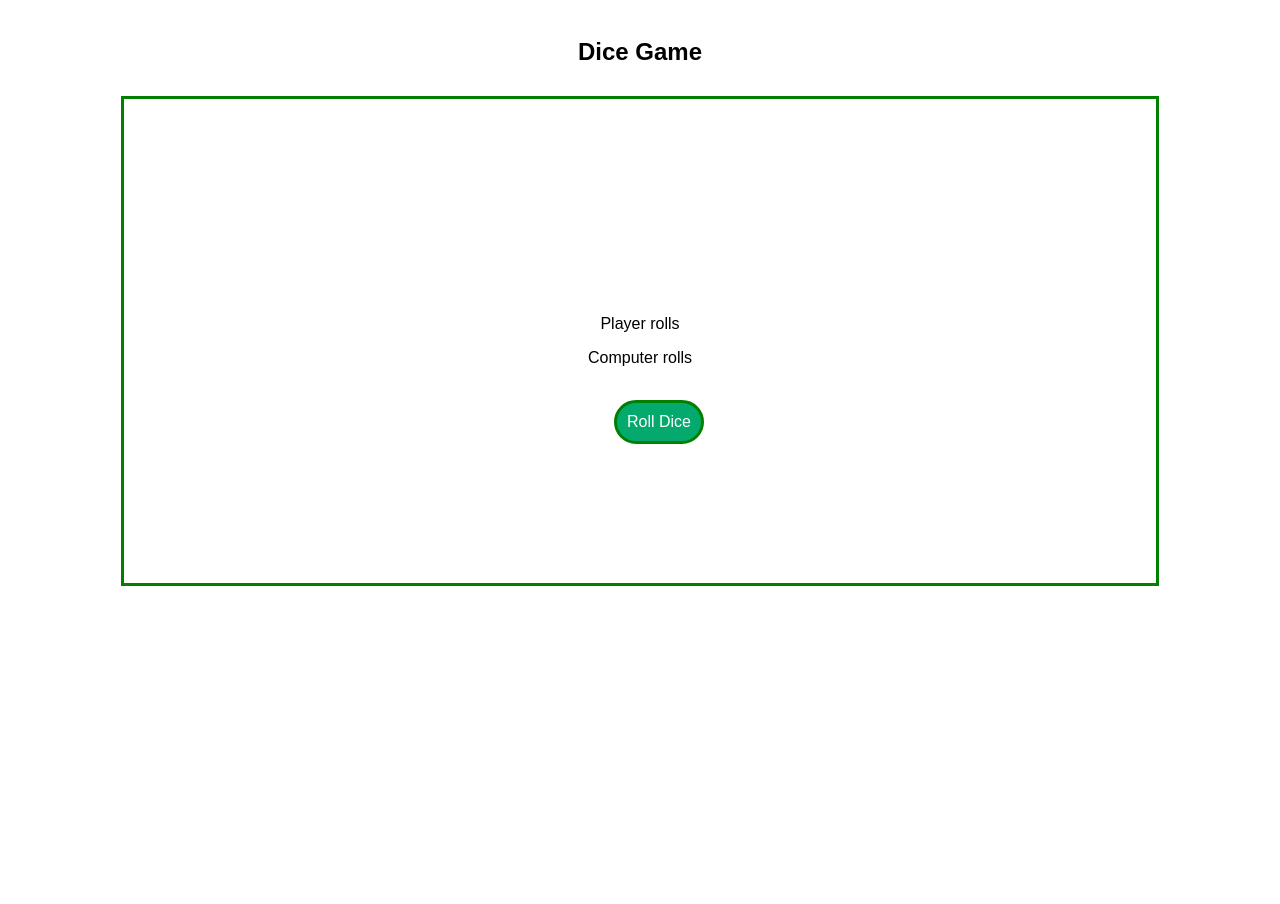
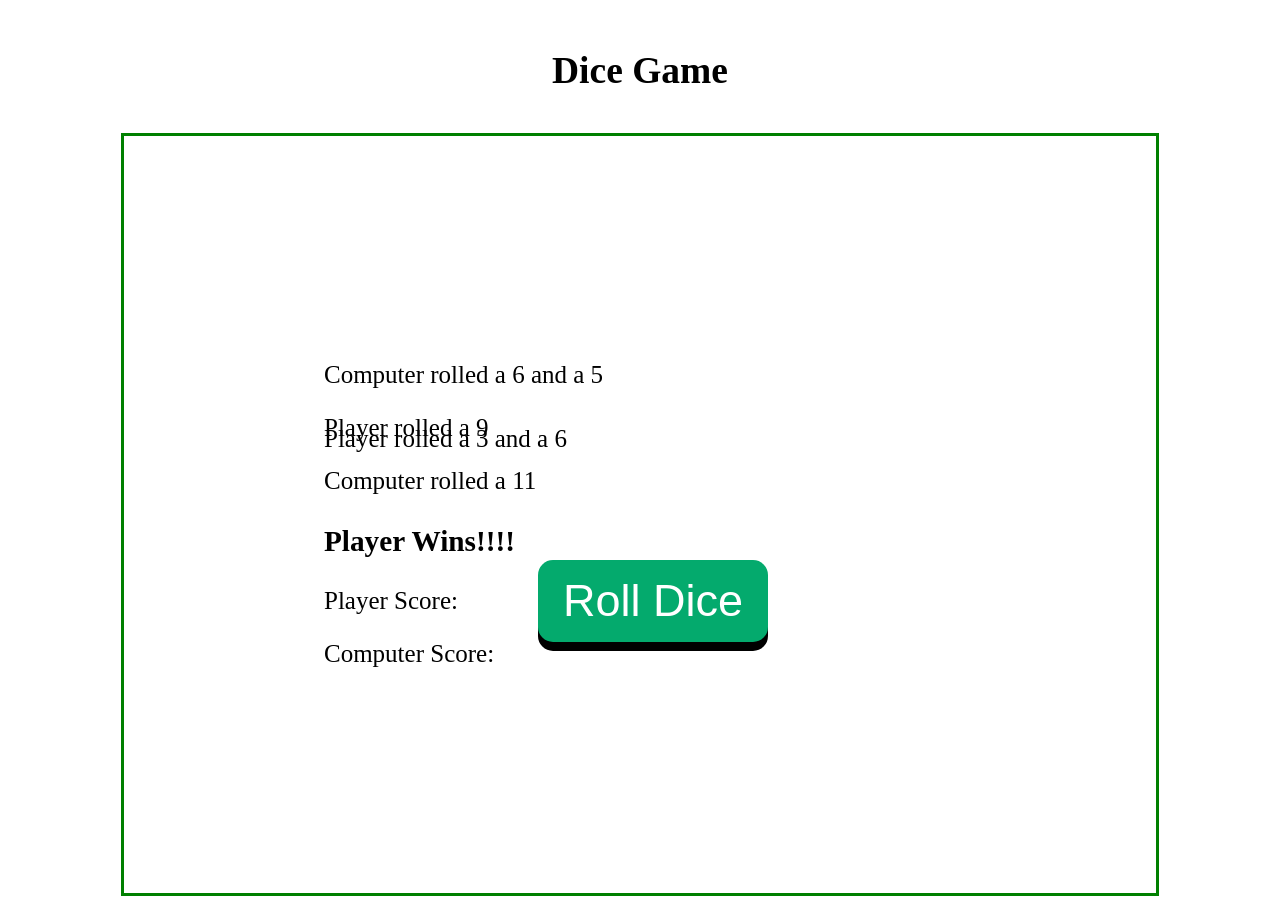
Before and after one commit to JahTheBuilder/Dice-Game, a plain HTML site: page index.html in a window 1280 px wide. Both pictures are taken after a click on the button "Roll Dice". Before the commit the page ends 800 px from the top, so only its background shows below. Drawn offline with Linux system fonts and the light colour scheme.

Commit message:
9:58 11/21/24

```diff
--- a/index.html
+++ b/index.html
@@ -11,12 +11,18 @@
             <h2>Dice Game</h2>
         </header>
         <main>
-        <button onclick="getElementById('playerDice').innerHTML=rollDice()">Roll Dice</button>
+        <button id ="rollButton">Roll Dice</button>
             <div id="rolls">
                 <p id="playerDice">Player rolls</p>
                 <p id="computerDice">Computer rolls</p>
+                <p id="playerTotal"></p>
+                <p id="computerTotal"></p>
+                <h3 id="winner"></h3>
+                <p id="playerScore">Player Score: </p>
+                <p id="computerScore">Computer Score: </p>
             </div>
         </main>
+        <footer></footer>
         <script src="script.js"></script>
     </body>
 </html>
--- a/script.js
+++ b/script.js
@@ -1 +1,72 @@
-function
+let playerRoll1 = 0;
+let playerRoll2 = 0;
+let computerRoll1 = 0;
+let computerRoll2 = 0;
+let playerTotal = 0;
+let computerTotal = 0;
+// let playerScore = 0;
+// let computerScore = 0;
+
+// displayRolls();
+
+function displayRolls() {
+
+    document.getElementById("playerDice").innerHTML = `Player rolled a ${playerRoll1} and a ${playerRoll2}`
+    document.getElementById("computerDice").innerHTML = `Computer rolled a ${computerRoll1} and a ${computerRoll2}`
+}
+
+
+document.getElementById("rollButton").addEventListener("click", rollDice);
+
+
+function playRound() {
+    rollDice();
+    displayRolls();
+    calculateScore();
+    displayResults();
+    determineWinner();
+    displayScores();
+}
+
+
+/********** function to generate random dice rolls *********/
+function rollDice() {
+    playerRoll1 = Math.floor(Math.random() * 6) + 1;
+    playerRoll2 = Math.floor(Math.random() * 6) + 1;
+    computerRoll1 = Math.floor(Math.random() * 6) + 1;
+    computerRoll2 = Math.floor(Math.random() * 6) + 1;
+    displayRolls();
+    calculateScore();
+    displayResults();
+    determineWinner();
+    displayScores();
+}
+
+// /********* function to calculate the result, determine winner, and update the score **********/ */
+function calculateScore() {
+    playerTotal = playerRoll1 + playerRoll2;
+    computerTotal = computerRoll1 + computerRoll2;
+}
+
+function displayResults() {
+    document.getElementById("playerTotal").innerHTML = `Player rolled a ${playerTotal}`;
+    document.getElementById("computerTotal").innerHTML = `Computer rolled a ${computerTotal}`;
+}
+
+function determineWinner() {
+    if (playerTotal > computerTotal) {
+        document.getElementById("winner").innerHTML = `Player Wins!!!!`;
+        playerScore += 1;
+    } else if (playerTotal < computerTotal) {
+        document.getElementById("winner").innerHTML = `Player Wins!!!!`;
+    } else if (playerTotal === computerTotal) {
+        document.getElementById("winner").innerHTML = `Player Wins!!!!`;
+    } else {
+        document.getElementById("winner").innerHTML = `Computer Wins!!!!`;
+    }
+}
+
+function displayScore() {
+
+
+}
--- a/style.css
+++ b/style.css
@@ -1,9 +1,10 @@
 body {
-    font-family:Arial, Helvetica, sans-serif
+    font-family: "Skranji", serif;
+    font-size: 25px;
 }
 
 header {
-    font-family: Arial;
+    font-family:  "Skranji", serif;
     padding: 10px;
     text-align: center;
 }
@@ -15,25 +16,38 @@ div {
     padding: 200px;
   }
 
-button {
-    margin: auto;
-    background-color: #04AA6D; /* Green */
+  button {
+    padding: 15px 25px;
+    font-size: 45px;
+    text-align: center;
+    cursor: pointer;
+    outline: none;
+    color: #fff;
+    background-color: #04AA6D;
     border: none;
-    color: white;
-    padding: 15px 32px;
-    text-align: center;
-    text-decoration: none;
-    display: inline-block;
-    font-size: 16px;
-    border-radius: 100px;
-    border: 3px solid green;
-    padding: 10px;
-    margin: 0;
+    border-radius: 15px;
+    box-shadow: 0 9px #000000;
     position: absolute;
+    top: 70%;
+    right: 40%;
+  }
+
+  button:hover {background-color: #3e8e41}
+
+  button:active {
+    background-color: #3e8e41;
+    box-shadow: 0 5px #666;
+    transform: translateY(4px);
+  }
+
+p:first-child {
+    text-align: right;
+    position: fixed;
     top: 50%;
-    right: 45%;
 }
 
-p {
-    text-align: center;
+p:second-child {
+    text-align: left;
+    position: fixed;
+    top: 100%;
 }
```
